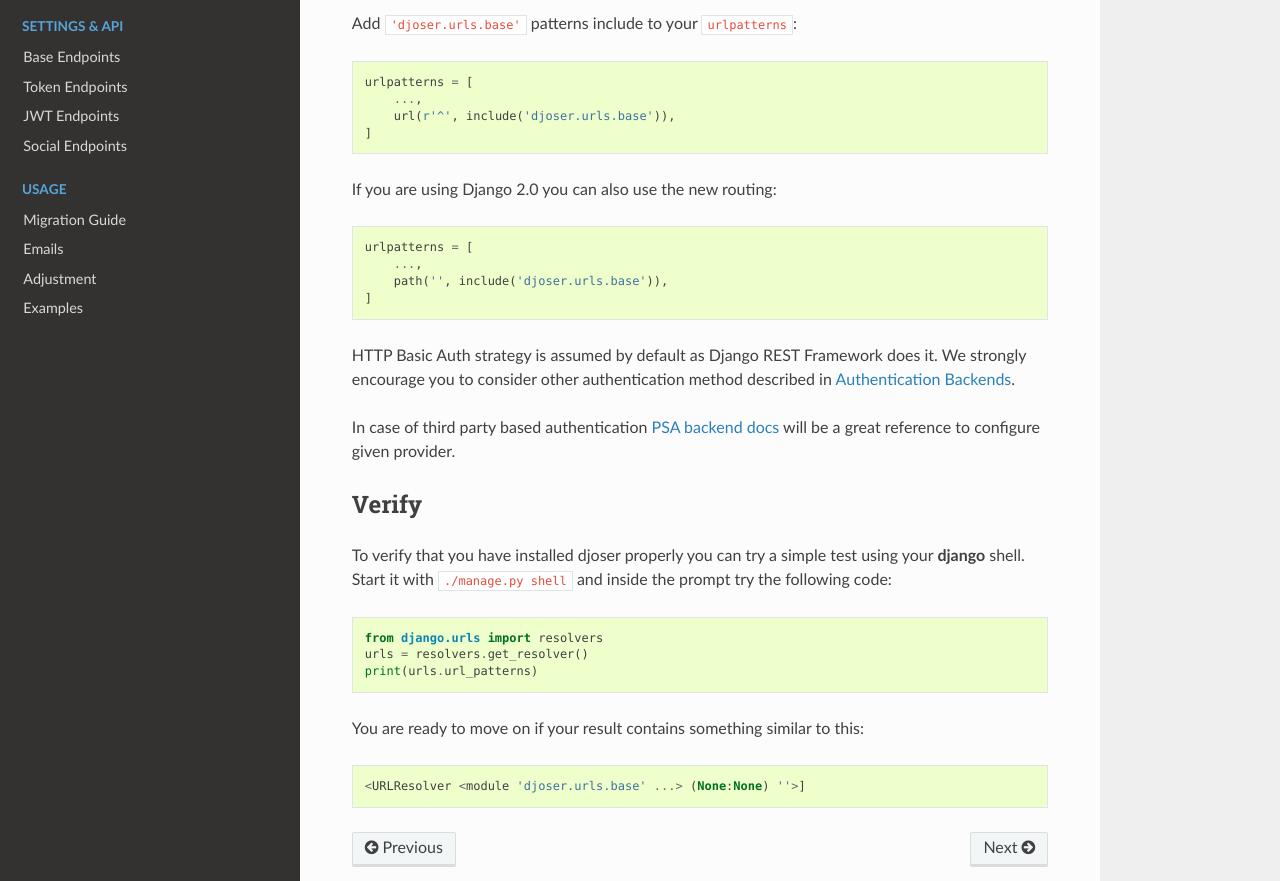
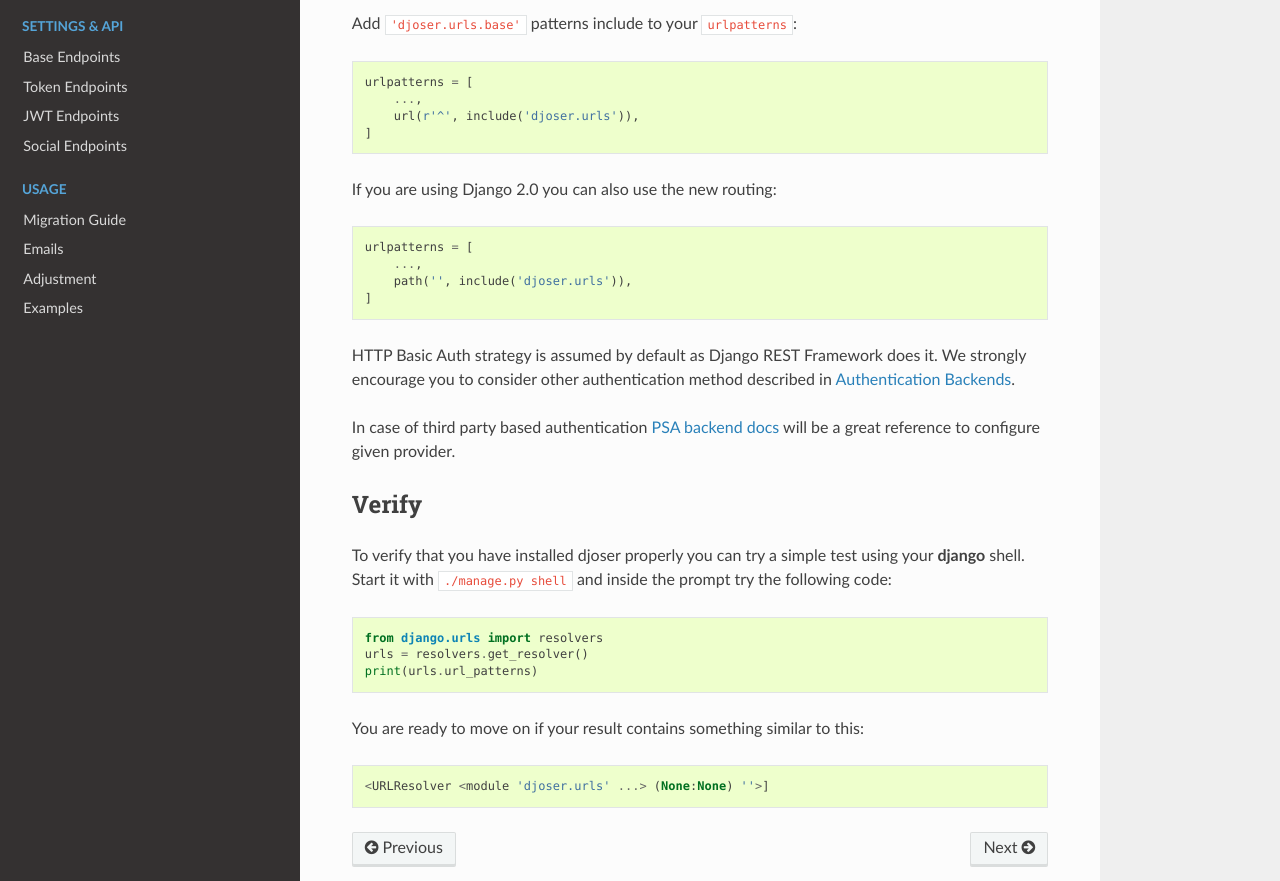
Before and after one commit to sunscrapers/djoser, a Sphinx documentation site: the page built from docs/source/basics/installation.rst, in a window 1280 px wide and 1400 px high, scrolled down 1093 px. Shown: the part 403-1284 px from the top of the window. Built offline with Sphinx 7.4.7 and the Read the Docs theme 2.0.0, drawn with Linux system fonts in a browser that asks for light colours; pages that are not in the unit, such as notebooks, are missing from menus.

Commit message:
Update URL paths in installation docs

```diff
--- a/docs/source/basics/installation.rst
+++ b/docs/source/basics/installation.rst
@@ -87,7 +87,7 @@ Add ``'djoser.urls.base'`` patterns include to your ``urlpatterns``:
 
     urlpatterns = [
         ...,
-        url(r'^', include('djoser.urls.base')),
+        url(r'^', include('djoser.urls')),
     ]
 
 If you are using Django 2.0 you can also use the new routing:
@@ -96,7 +96,7 @@ If you are using Django 2.0 you can also use the new routing:
 
     urlpatterns = [
         ...,
-        path('', include('djoser.urls.base')),
+        path('', include('djoser.urls')),
     ]
 
 HTTP Basic Auth strategy is assumed by default as Django REST Framework does it.
@@ -125,4 +125,4 @@ You are ready to move on if your result contains something similar to this:
 
 .. code-block:: python
 
-    <URLResolver <module 'djoser.urls.base' ...> (None:None) ''>]
+    <URLResolver <module 'djoser.urls' ...> (None:None) ''>]
```
